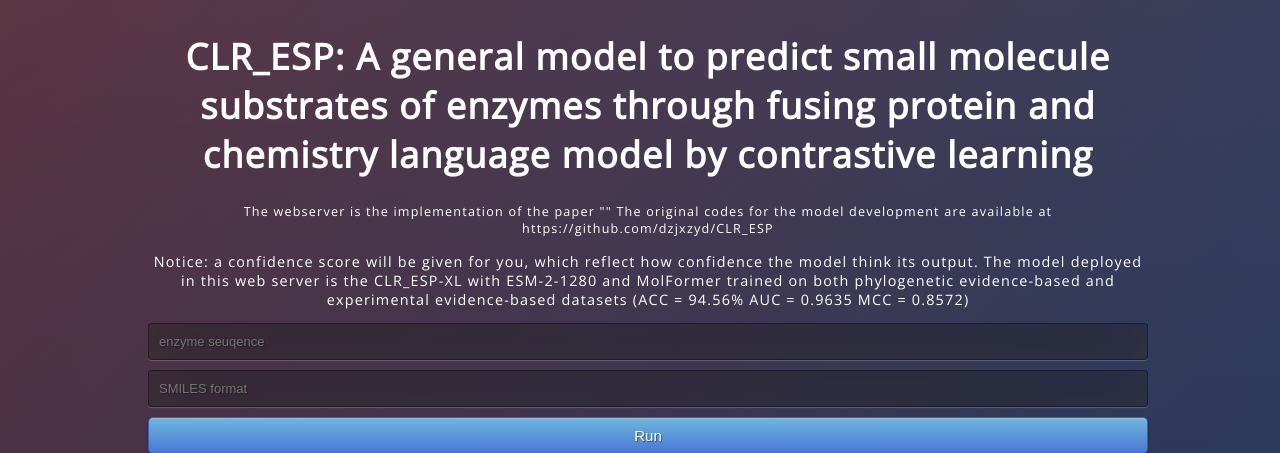
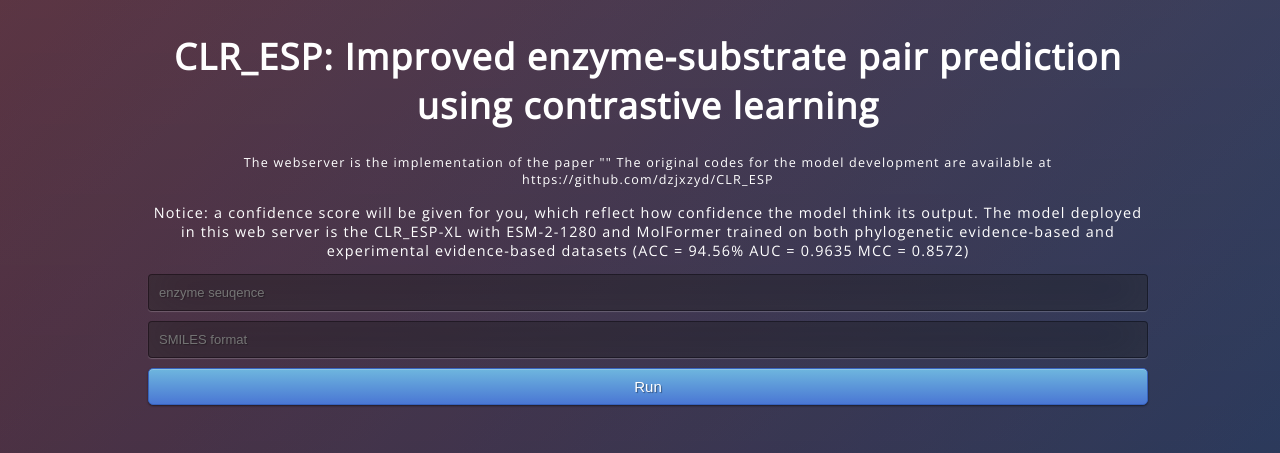
Before and after one commit to dzjxzyd/FusionESP_server_1280, a Flask app: page / in a window 1280 px wide. Shown: the top 453 px of the page. Run offline with Flask 3, Linux system fonts and the light colour scheme; parts of the project's set-up code (start-up, migrations or seed data) failed here and were passed over; some web fonts are replaced.

Commit message:
Update index.html

```diff
--- a/templates/index.html
+++ b/templates/index.html
@@ -21,7 +21,7 @@
 
 <body>
     <div class="content">
-        <h1>CLR_ESP: A general model to predict small molecule substrates of enzymes through fusing protein and chemistry language model by contrastive learning </h1>
+        <h1>CLR_ESP: Improved enzyme-substrate pair prediction using contrastive learning</h1>
         <p style="font-size:70%">The webserver is the implementation of the paper "" The original codes for the model development are available at https://github.com/dzjxzyd/CLR_ESP</p>
 	<p style="font-size:80%">Notice: a confidence score will be given for you, which reflect how confidence the model think its output. The model deployed in this web server is the  CLR_ESP-XL with ESM-2-1280 and MolFormer trained on both phylogenetic evidence-based and experimental evidence-based datasets (ACC = 94.56%	AUC = 0.9635	MCC = 0.8572)</p>
         <form action="{{url_for('predict')}}" method="post">
```
